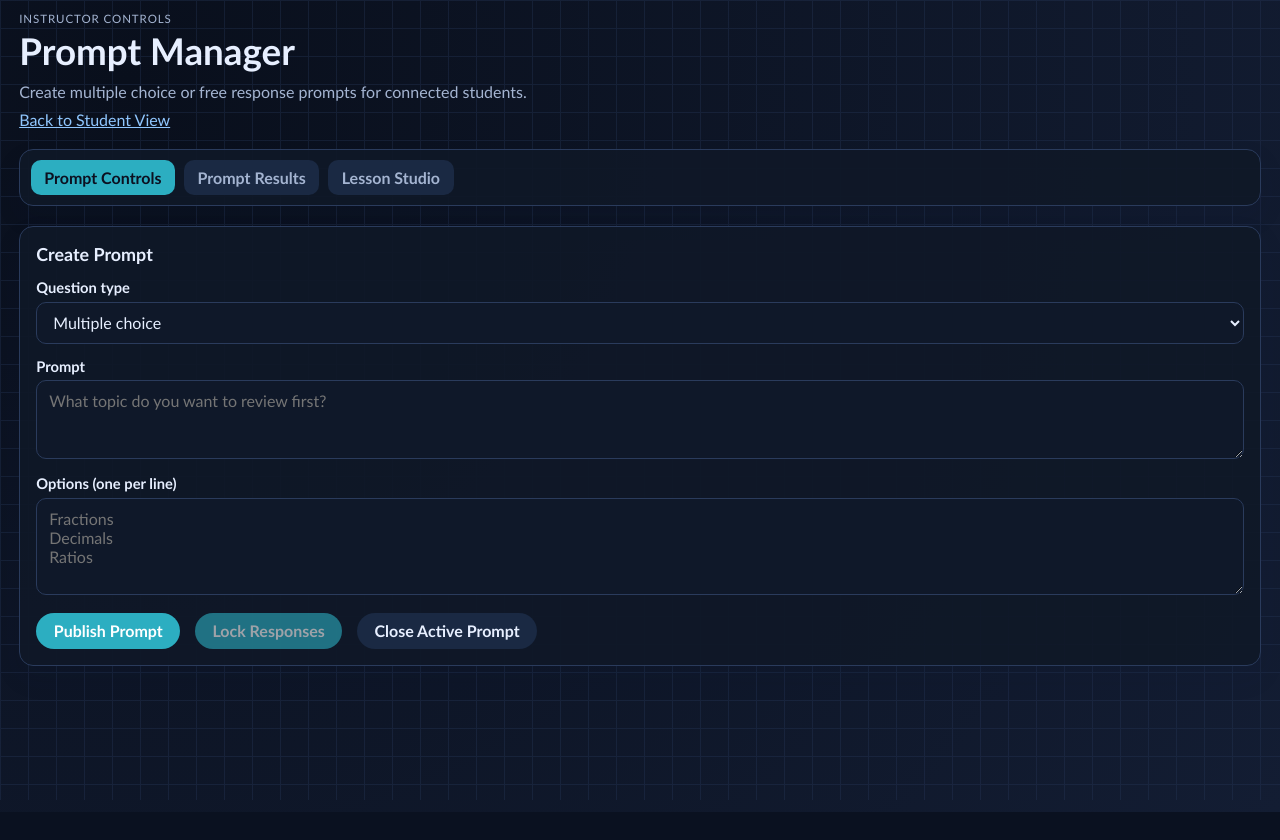
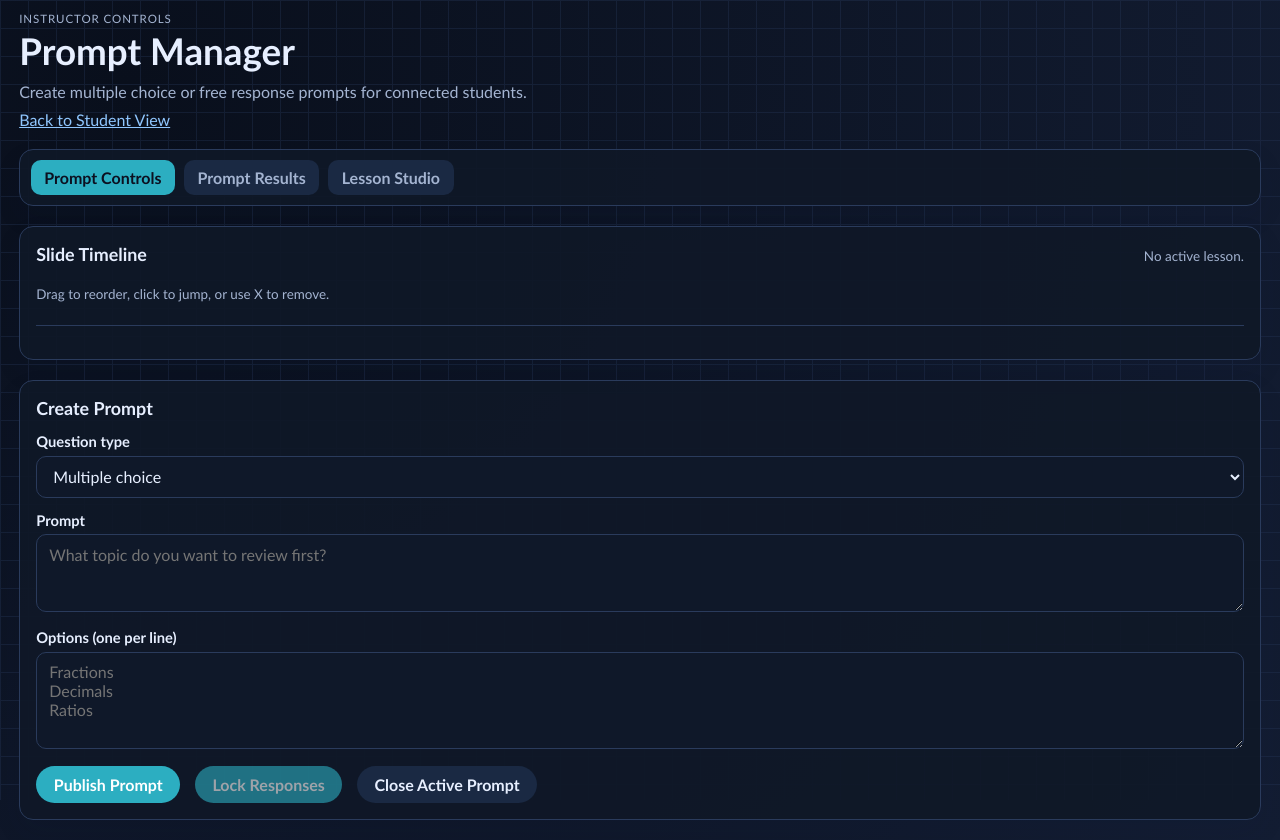
Before and after one commit to imdomlol/ClassroomConnect, a Flask app: page /instructor in a window 1280 px wide. Before the commit the page ends 812 px from the top, so only its background shows below. Run offline with Flask 3, Linux system fonts and the light colour scheme; data that the repository does not hold is empty.

Commit message:
Implement slide reordering functionality: add API endpoint for reordering slides, enhance UI for drag-and-drop support, and update styles for better visual feedback during drag operations.

```diff
--- a/app.py
+++ b/app.py
@@ -667,6 +667,61 @@ def remove_lesson_slide():
     )
 
 
+@app.post("/api/instructor/lesson/reorder-slides")
+def reorder_lesson_slides():
+    payload = request.get_json(silent=True) or {}
+    from_index = payload.get("fromIndex")
+    to_index = payload.get("toIndex")
+
+    if not isinstance(from_index, int) or not isinstance(to_index, int):
+        return jsonify({"error": "fromIndex and toIndex must be numeric indices."}), 400
+
+    global active_lesson, current_slide_index
+    with state_lock:
+        if not active_lesson:
+            return jsonify({"error": "No active lesson."}), 404
+
+        slides = active_lesson.get("slides", [])
+        total = len(slides)
+        if total <= 1:
+            return jsonify({"error": "Need at least two slides to reorder."}), 400
+
+        if from_index < 0 or from_index >= total or to_index < 0 or to_index >= total:
+            return jsonify({"error": "Slide index is out of range."}), 400
+
+        if from_index == to_index:
+            snapshot = snapshot_state_locked(include_names=True)
+            return jsonify(
+                {
+                    "ok": True,
+                    "activeLesson": snapshot["activeLesson"],
+                    "currentSlideIndex": snapshot["currentSlideIndex"],
+                }
+            )
+
+        moving_slide = slides.pop(from_index)
+        slides.insert(to_index, moving_slide)
+
+        if current_slide_index == from_index:
+            current_slide_index = to_index
+        elif from_index < current_slide_index <= to_index:
+            current_slide_index -= 1
+        elif to_index <= current_slide_index < from_index:
+            current_slide_index += 1
+
+        active_lesson["updatedAt"] = now_iso()
+        bump_state_version_locked()
+        snapshot = snapshot_state_locked(include_names=True)
+
+    return jsonify(
+        {
+            "ok": True,
+            "activeLesson": snapshot["activeLesson"],
+            "currentSlideIndex": snapshot["currentSlideIndex"],
+        }
+    )
+
+
 @app.post("/api/instructor/lesson/clear")
 def clear_lesson():
     global active_lesson, current_slide_index
--- a/static/instructor.js
+++ b/static/instructor.js
@@ -34,6 +34,7 @@ let stream = null;
 let pollingTimer = null;
 let currentLesson = null;
 let currentLessonSlideIndex = 0;
+let dragFromIndex = null;
 
 function toLocalTime(isoString) {
   const date = new Date(isoString);
@@ -142,7 +143,7 @@ function renderLessonPreview(lesson, currentSlideIndex) {
       const activeClass = itemIndex === index ? " active" : "";
       const kindLabel = item.kind === "image" ? "Image" : "Text";
       return `
-        <div class="timeline-slide${activeClass}" data-slide-index="${itemIndex}">
+        <div class="timeline-slide${activeClass}" data-slide-index="${itemIndex}" draggable="true">
           <button type="button" class="timeline-slide-main" data-slide-index="${itemIndex}" title="Go to slide ${itemIndex + 1}">
             <span class="timeline-slide-kind">${kindLabel} ${itemIndex + 1}</span>
             <strong>${escapeHtml(item.title || `Slide ${itemIndex + 1}`)}</strong>
@@ -182,6 +183,21 @@ async function removeSlide(index) {
   const data = await response.json();
   if (!response.ok) {
     throw new Error(data.error || "Unable to remove slide");
+  }
+
+  await refreshSnapshot();
+}
+
+async function reorderSlides(fromIndex, toIndex) {
+  const response = await fetch("/api/instructor/lesson/reorder-slides", {
+    method: "POST",
+    headers: { "Content-Type": "application/json" },
+    body: JSON.stringify({ fromIndex, toIndex }),
+  });
+
+  const data = await response.json();
+  if (!response.ok) {
+    throw new Error(data.error || "Unable to reorder slides");
   }
 
   await refreshSnapshot();
@@ -544,6 +560,83 @@ lessonTimelineNode.addEventListener("click", async (event) => {
   }
 });
 
+lessonTimelineNode.addEventListener("dragstart", (event) => {
+  const slide = event.target.closest(".timeline-slide");
+  if (!slide) {
+    return;
+  }
+
+  dragFromIndex = Number.parseInt(slide.dataset.slideIndex || "", 10);
+  if (Number.isNaN(dragFromIndex)) {
+    dragFromIndex = null;
+    return;
+  }
+
+  event.dataTransfer.effectAllowed = "move";
+  slide.classList.add("dragging");
+});
+
+lessonTimelineNode.addEventListener("dragend", (event) => {
+  const slide = event.target.closest(".timeline-slide");
+  if (slide) {
+    slide.classList.remove("dragging");
+  }
+
+  lessonTimelineNode.querySelectorAll(".timeline-slide.drop-target").forEach((node) => {
+    node.classList.remove("drop-target");
+  });
+  dragFromIndex = null;
+});
+
+lessonTimelineNode.addEventListener("dragover", (event) => {
+  event.preventDefault();
+  const slide = event.target.closest(".timeline-slide");
+  if (!slide) {
+    return;
+  }
+
+  lessonTimelineNode.querySelectorAll(".timeline-slide.drop-target").forEach((node) => {
+    node.classList.remove("drop-target");
+  });
+  slide.classList.add("drop-target");
+  event.dataTransfer.dropEffect = "move";
+});
+
+lessonTimelineNode.addEventListener("dragleave", (event) => {
+  const slide = event.target.closest(".timeline-slide");
+  if (slide) {
+    slide.classList.remove("drop-target");
+  }
+});
+
+lessonTimelineNode.addEventListener("drop", async (event) => {
+  event.preventDefault();
+  const slide = event.target.closest(".timeline-slide");
+  if (!slide || dragFromIndex === null) {
+    return;
+  }
+
+  const dragToIndex = Number.parseInt(slide.dataset.slideIndex || "", 10);
+  if (Number.isNaN(dragToIndex)) {
+    return;
+  }
+
+  lessonTimelineNode.querySelectorAll(".timeline-slide.drop-target").forEach((node) => {
+    node.classList.remove("drop-target");
+  });
+
+  if (dragToIndex === dragFromIndex) {
+    return;
+  }
+
+  try {
+    await reorderSlides(dragFromIndex, dragToIndex);
+    showLessonStatus("Slides reordered.", "success");
+  } catch (error) {
+    showLessonStatus(error.message || "Unable to reorder slides.", "error");
+  }
+});
+
 tabButtons.forEach((button) => {
   button.addEventListener("click", () => {
     setActiveTab(button.dataset.tabTarget);
--- a/static/styles.css
+++ b/static/styles.css
@@ -118,6 +118,11 @@ h1 {
   flex-wrap: wrap;
   gap: 0.55rem;
   padding: 0.65rem;
+}
+
+.instructor-timeline-dock {
+  display: grid;
+  gap: 0.5rem;
 }
 
 .tab-button {
@@ -258,6 +263,15 @@ h1 {
 .timeline-slide.active {
   border-color: var(--accent);
   box-shadow: 0 0 0 1px rgba(44, 174, 193, 0.35);
+}
+
+.timeline-slide.dragging {
+  opacity: 0.55;
+}
+
+.timeline-slide.drop-target {
+  border-color: #90c7ff;
+  box-shadow: 0 0 0 1px rgba(144, 199, 255, 0.35);
 }
 
 .timeline-slide-main {
--- a/templates/instructor.html
+++ b/templates/instructor.html
@@ -21,6 +21,15 @@
         <button type="button" class="tab-button" data-tab-target="prompt-results">Prompt Results</button>
         <button type="button" class="tab-button" data-tab-target="lesson-studio">Lesson Studio</button>
       </nav>
+
+      <section class="panel instructor-timeline-dock" aria-labelledby="timeline-title">
+        <div class="feed-header">
+          <h2 id="timeline-title">Slide Timeline</h2>
+          <p id="lesson-sync-status" class="muted">No active lesson.</p>
+        </div>
+        <p class="muted">Drag to reorder, click to jump, or use X to remove.</p>
+        <div id="lesson-timeline" class="lesson-timeline" hidden></div>
+      </section>
 
       <section class="panel form-panel tab-panel" data-tab-panel="prompt-controls" aria-labelledby="new-prompt-title">
         <h2 id="new-prompt-title">Create Prompt</h2>
@@ -73,7 +82,7 @@
       <section class="panel feed-panel tab-panel" data-tab-panel="lesson-studio" aria-labelledby="lesson-studio-title" hidden>
         <div class="feed-header">
           <h2 id="lesson-studio-title">Lesson Studio</h2>
-          <p id="lesson-sync-status" class="muted">No active lesson.</p>
+          <p class="muted">Build or upload slides and control playback.</p>
         </div>
 
         <form id="lesson-custom-form" novalidate>
@@ -122,7 +131,6 @@
         </div>
 
         <div id="lesson-preview" class="prompt-results" hidden></div>
-        <div id="lesson-timeline" class="lesson-timeline" hidden></div>
       </section>
     </main>
 
```
